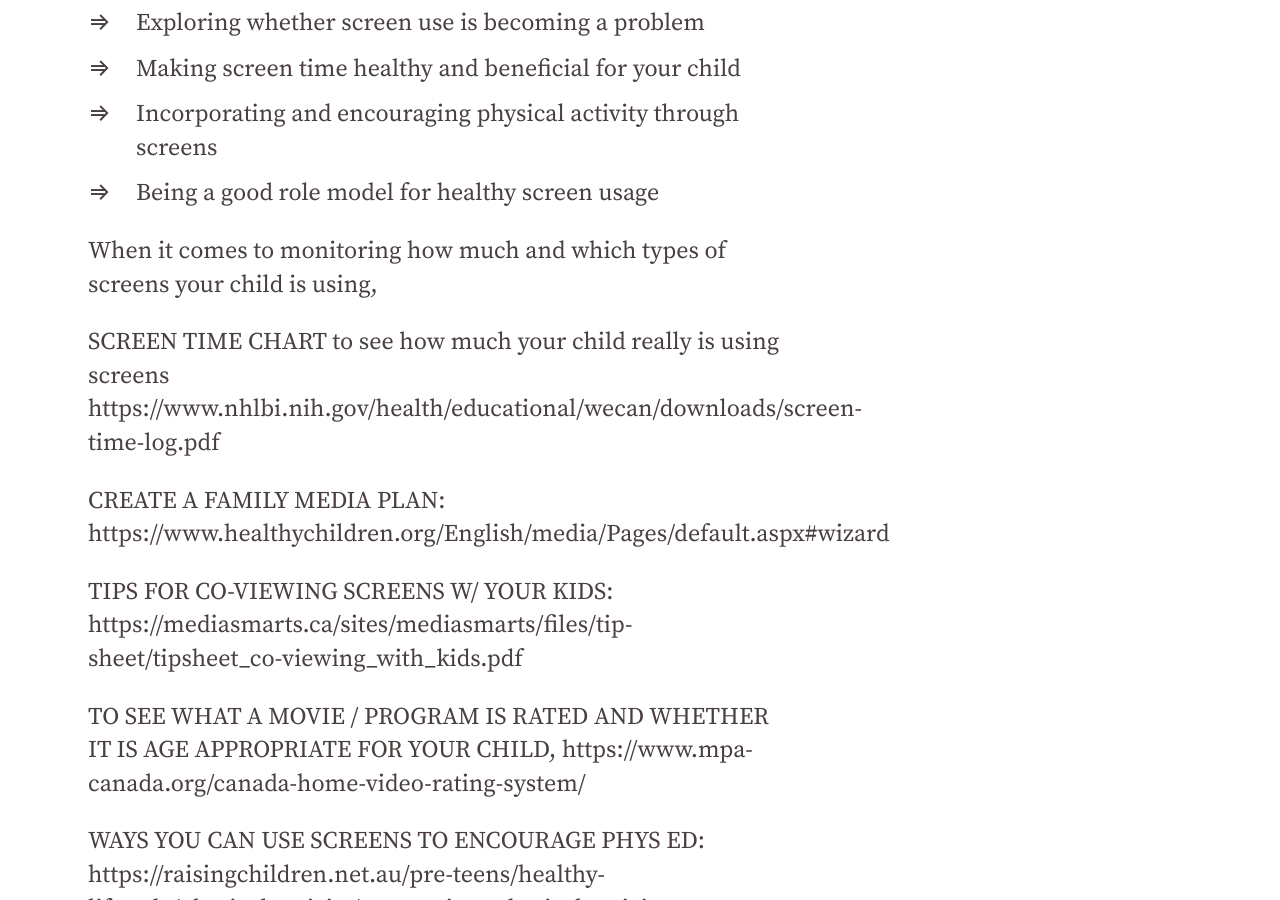
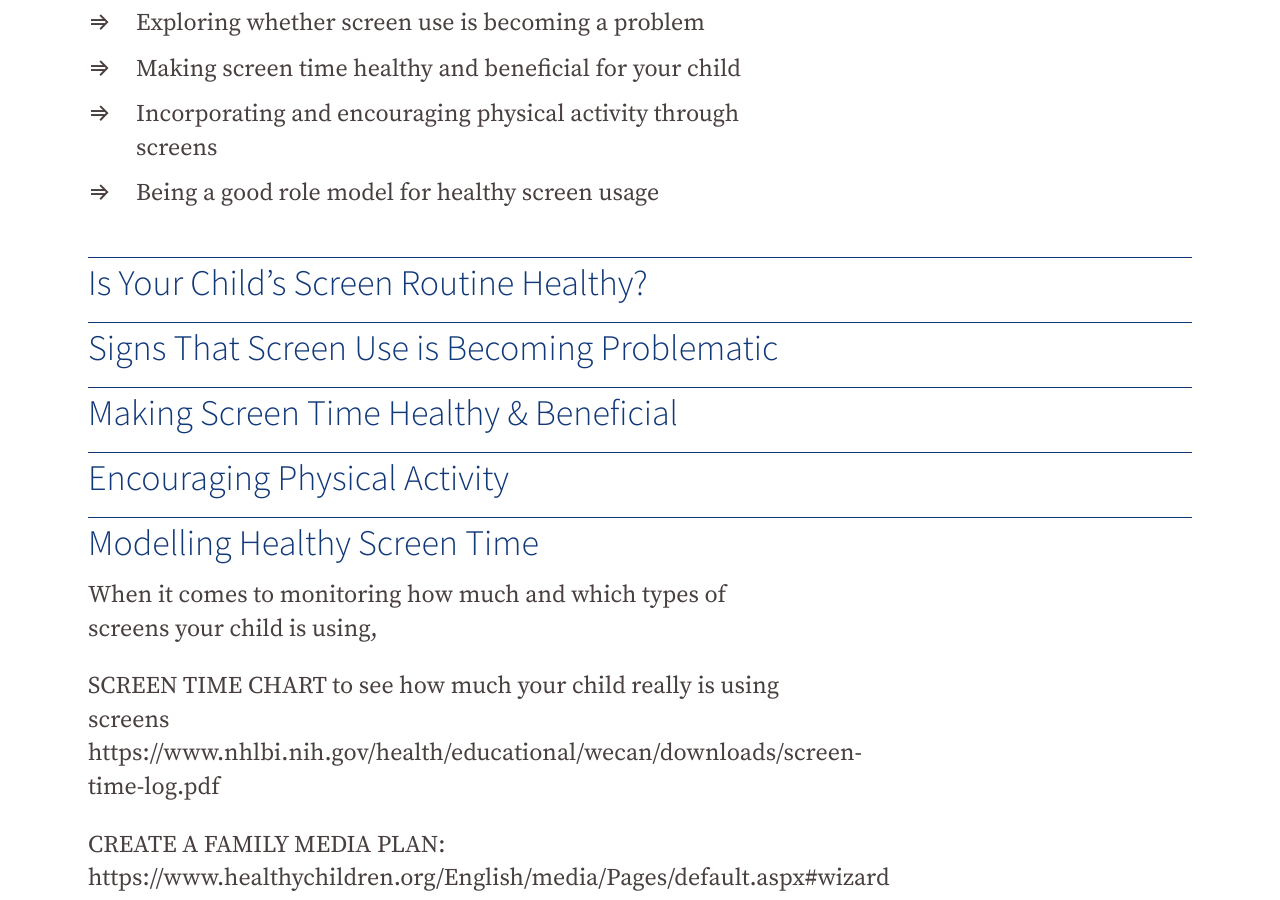
Before and after one commit to famliy-screen-time/familyscreentime.ca, a Jekyll site: the page built from _posts/2020-06-08-screen-time-schedules.md, in a window 1280 px wide and 900 px high, scrolled down 938 px. Built offline with Jekyll 4.4.1, drawn with Linux system fonts in a browser that asks for light colours; nearby versions of some CDN libraries.

Commit message:
Update Blog “2020-06-08-screen-time-schedules”

```diff
--- a/_posts/2020-06-08-screen-time-schedules.md
+++ b/_posts/2020-06-08-screen-time-schedules.md
@@ -16,7 +16,15 @@ The following is a compilation of resources provided by multiple sources on the
 * Incorporating and encouraging physical activity through screens
 * Being a good role model for healthy screen usage
 
+## Is Your Child's Screen Routine Healthy?
 
+## Signs That Screen Use is Becoming Problematic
+
+## Making Screen Time Healthy & Beneficial
+
+## Encouraging Physical Activity
+
+## Modelling Healthy Screen Time
 
 
 
```
